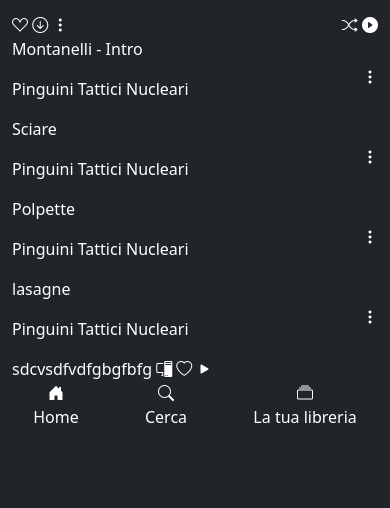
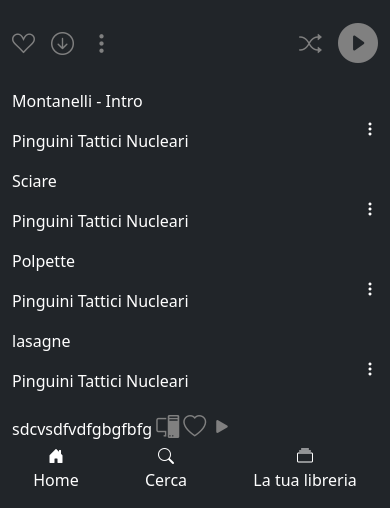
Before and after one commit to ElenaOanca/Gruppo4, a website: page album.html in a window 390 px wide. Shown: the part 339-847 px from the top of the page. Drawn offline with nearby package versions, Linux system fonts and the light colour scheme.

Commit message:
aggiustamenti alla pagina htlm e al css

```diff
--- a/album.html
+++ b/album.html
@@ -113,16 +113,16 @@
                             </div>
                     </div>
                     <!-- SEZIONE CONTROLLERS MOBILE -->
-                    <div class="controllers-container d-flex  d-lg-none justify-content-between">
+                    <div class="controllers-container d-flex mb-3 d-lg-none justify-content-between">
                         <!-- SEZIONE CONTROLLERS MOBILE SX -->
-                        <div class="controllers">
-                            <i class="bi bi-suit-heart"></i>
-                            <i class="bi bi-arrow-down-circle"></i>
+                        <div class="controllers d-flex align-items-center">
+                            <i class="bi bi-suit-heart me-3"></i>
+                            <i class="bi bi-arrow-down-circle me-3"></i>
                             <i class="bi bi-three-dots-vertical"></i>
                         </div>
                         <!-- SEZIONE CONTROLLERS MOBILE DX -->
-                        <div class="controllers">
-                            <i class="bi bi-shuffle"></i>
+                        <div class="controllers d-flex align-items-center">
+                            <i class="bi bi-shuffle me-3"></i>
                             <i class="bi bi-play-circle-fill"></i>
                         </div>
                     </div>
--- a/css/album.css
+++ b/css/album.css
@@ -3,6 +3,7 @@
 :root{
     --ColorWhite: white;
     --ColorGrey: grey;
+    --ColorGreen:green:
 }
 
 /* FRECCIA SINISTRA MOBILE */
@@ -17,10 +18,17 @@
 }
 
 /* SEZIONE CONTROLLERS MOBILE */
+.controllers i{
+    font-size: 23px;
+    color: var(--ColorGrey);
+}
 
-
-
-
+.controllers i:hover{
+    color: var(--ColorWhite)
+}
+.bi.bi-play-circle-fill{
+    font-size: 40px;
+}
 
 
 ul {
```
